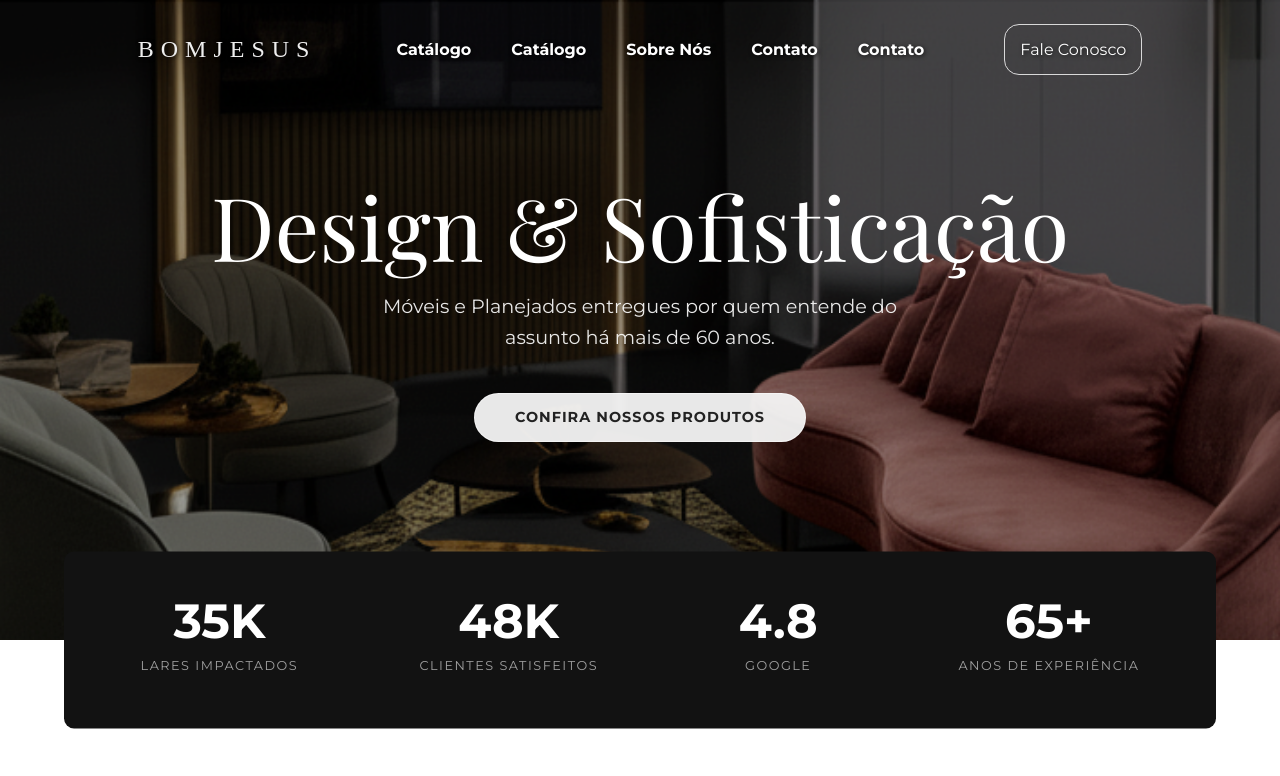
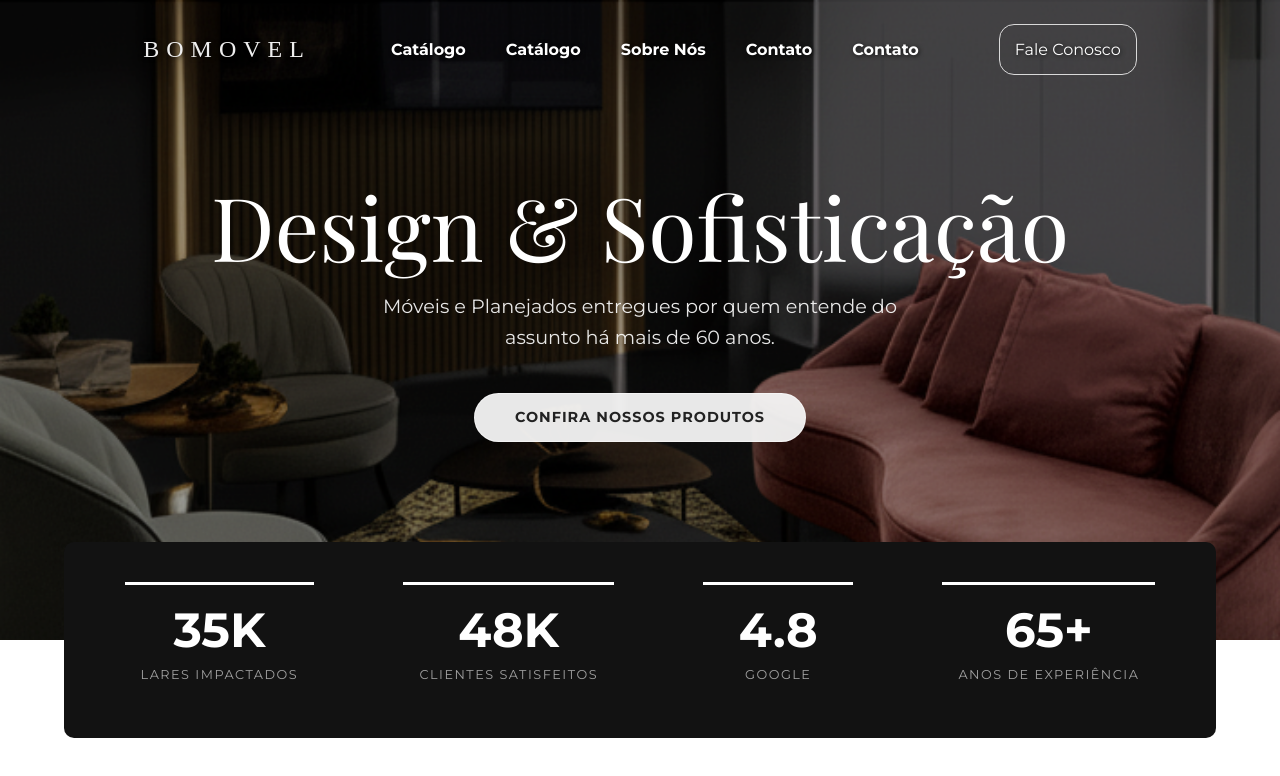
Before and after one commit to GuilhermeGuioti/fabrica-de-software-02, a React (Vite) app in the folder frontend/: page / in a window 1280 px wide. Shown: the top 776 px of the page. Built offline with nearby package versions, Linux system fonts and the light colour scheme; a web font is replaced by a local one.

Commit message:
Ajustes minimos e detalhe no statsBar

```diff
--- a/frontend/src/components/Header/Header.css
+++ b/frontend/src/components/Header/Header.css
@@ -52,6 +52,7 @@ nav ul li a:hover {
   transition:
     transform 0.3s ease,
     background-color 0.3s ease;
+  cursor: pointer;
 }
 
 .header-actions a {
--- a/frontend/src/components/Header/Header.jsx
+++ b/frontend/src/components/Header/Header.jsx
@@ -10,7 +10,7 @@ function Header() {
   return (
     <header className={headerClasses}>
       <div className="logo">
-        <Link to="/">BOMJESUS</Link>
+        <Link to="/">BOMOVEL</Link>
       </div>
       <nav>
         <ul>
--- a/frontend/src/components/StatsBar/StatsBar.css
+++ b/frontend/src/components/StatsBar/StatsBar.css
@@ -26,6 +26,7 @@
   padding: 0 1rem; /* Espaçamento para não colar os itens */
   min-width: 150px; /* Largura mínima para cada item */
   margin-bottom: 1rem; /* Espaçamento inferior para telas pequenas */
+  border-top: 3px solid #fff;
 }
 
 .stat-number {
@@ -34,6 +35,7 @@
   font-size: clamp(2.2rem, 5vw, 3rem); /* Fonte responsiva */
   font-weight: 700; /* Negrito */
   color: #ffffff;
+  padding-top: 1rem;
 }
 
 .stat-description {
```
